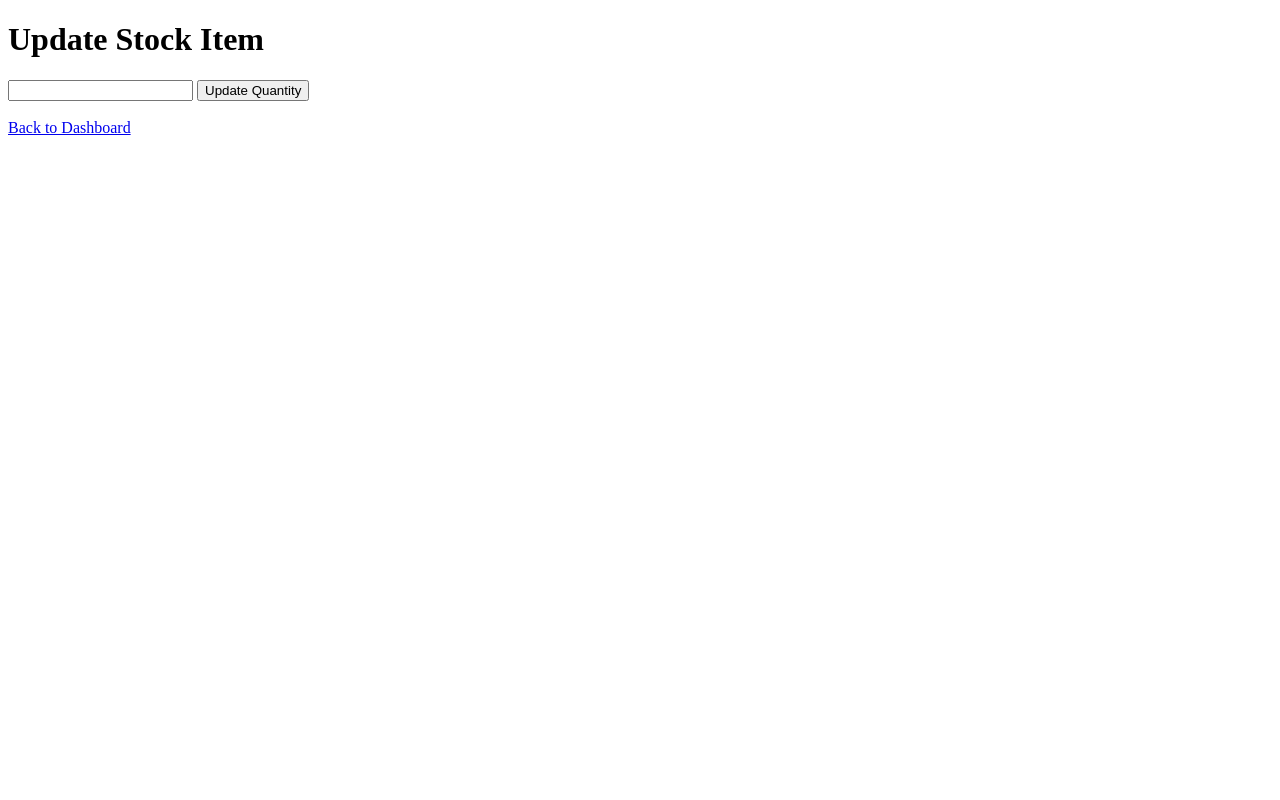
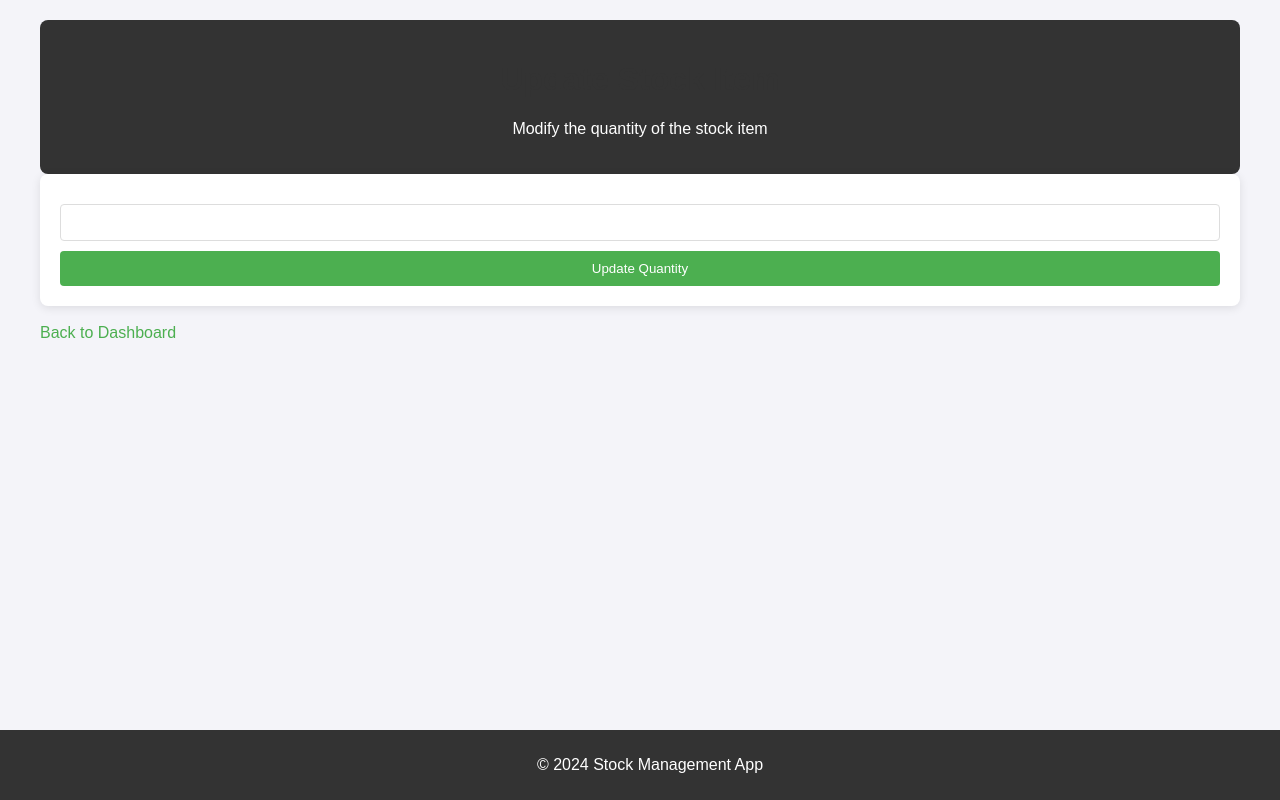
Before and after one commit to dragpn20031/stock, a Flask app: template templates/update_stock.html in a window 1280 px wide. Run offline with Flask 3, Linux system fonts and the light colour scheme; the template is opened without the code that fills it, so the values that code supplies are empty.

Commit message:
Update update_stock.html

```diff
--- a/templates/update_stock.html
+++ b/templates/update_stock.html
@@ -1,15 +1,29 @@
 <!-- templates/update_stock.html -->
 <!DOCTYPE html>
-<html>
+<html lang="en">
 <head>
+    <meta charset="UTF-8">
+    <meta name="viewport" content="width=device-width, initial-scale=1.0">
     <title>Update Stock</title>
+    <link rel="stylesheet" href="{{ url_for('static', filename='style.css') }}">
 </head>
 <body>
+    <div class="container">
+        <header>
             <h1>Update Stock Item</h1>
+            <p>Modify the quantity of the stock item</p>
+        </header>
+
         <form method="POST">
             <input type="number" name="quantity" value="{{ stock_item.quantity }}" required>
             <button type="submit">Update Quantity</button>
         </form>
+
         <br><a href="{{ url_for('dashboard') }}">Back to Dashboard</a>
+    </div>
+
+    <div class="container-footer">
+        <p>&copy; 2024 Stock Management App</p>
+    </div>
 </body>
 </html>
```
Lines whose indentation alone changed are shown as unchanged.
